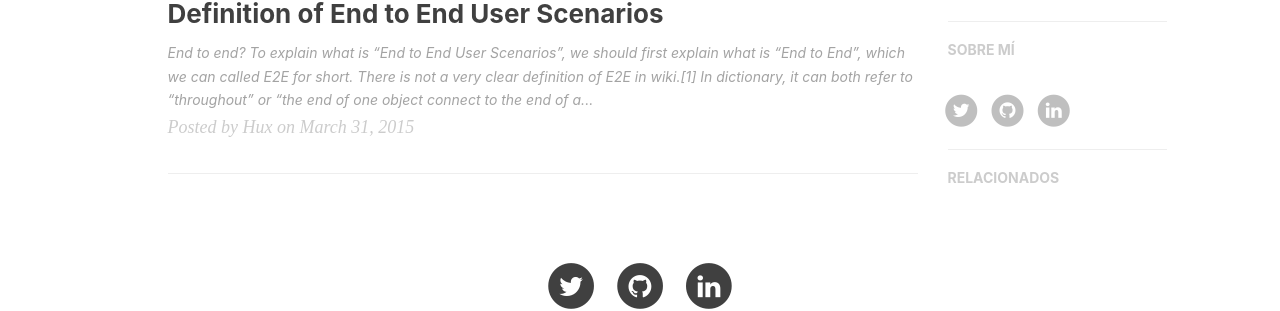
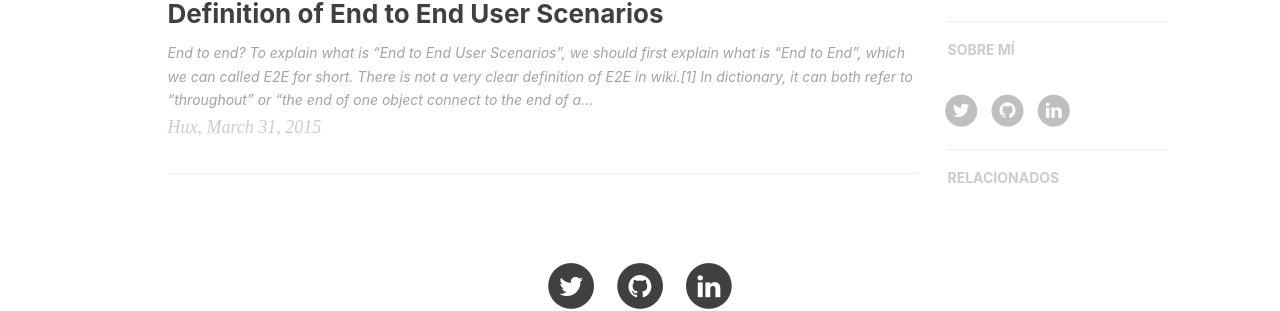
Before and after one commit to eugeniosaintemarie/notes, a Jekyll site: the page built from index.html, in a window 1280 px wide. Shown: the part 539-850 px from the top of the page. Built offline with Jekyll 4.4.1, drawn with Linux system fonts in a browser that asks for light colours; nearby versions of some CDN libraries; the list of posts is cut into pages by our own code; comment, search, counter and statistics services are not loaded.

Commit message:
Update index.html

```diff
--- a/index.html
+++ b/index.html
@@ -23,7 +23,7 @@
         </div>
     </a>
     <p class="post-meta">
-        Posted by {% if post.author %}{{ post.author }}{% else %}{{ site.title }}{% endif %} on {{ post.date | date: "%B %-d, %Y" }}
+        {% if post.author %}{{ post.author }}{% else %}{{ site.title }}{% endif %}, {{ post.date | date: "%B %-d, %Y" }}
     </p>
 </div>
 <hr>
```
